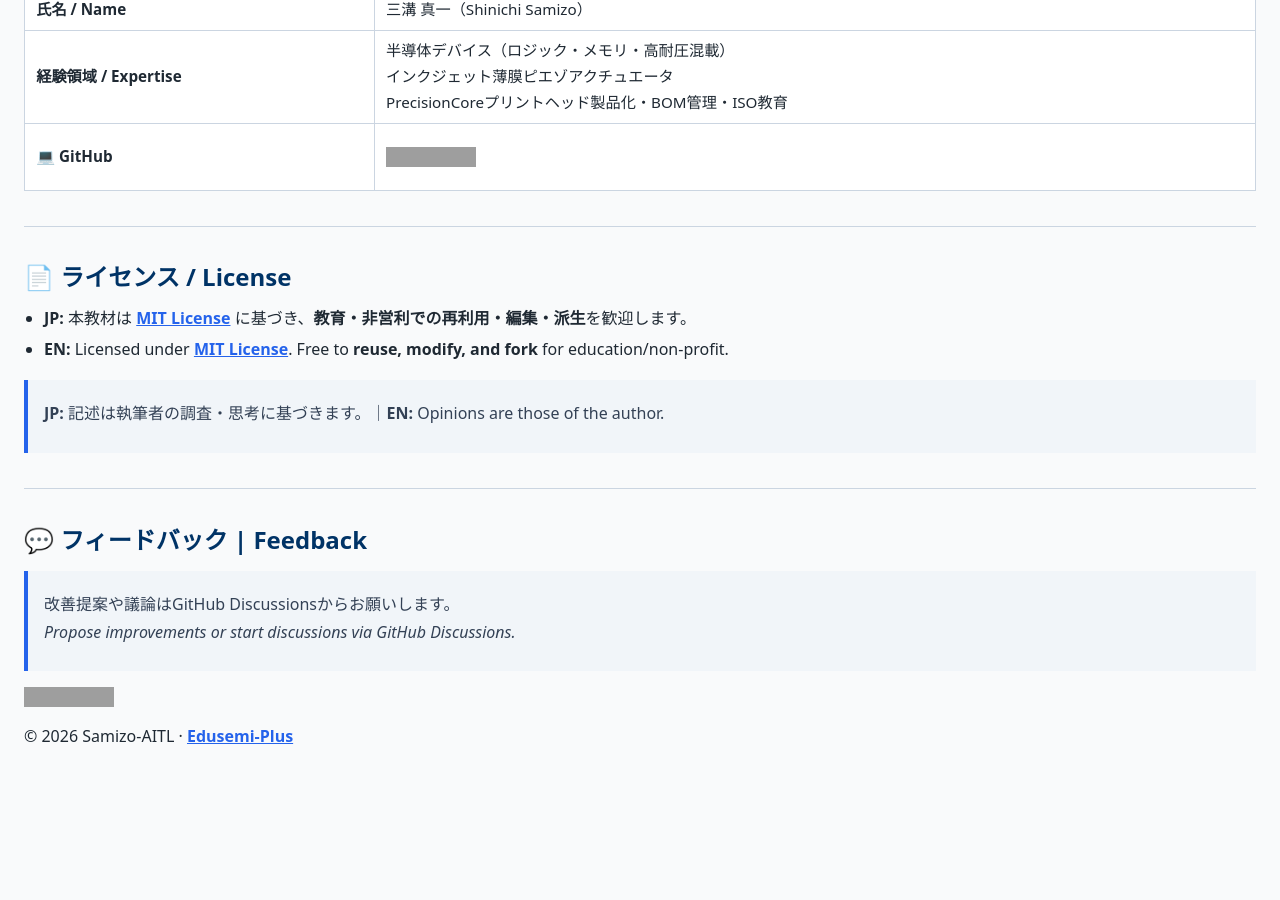
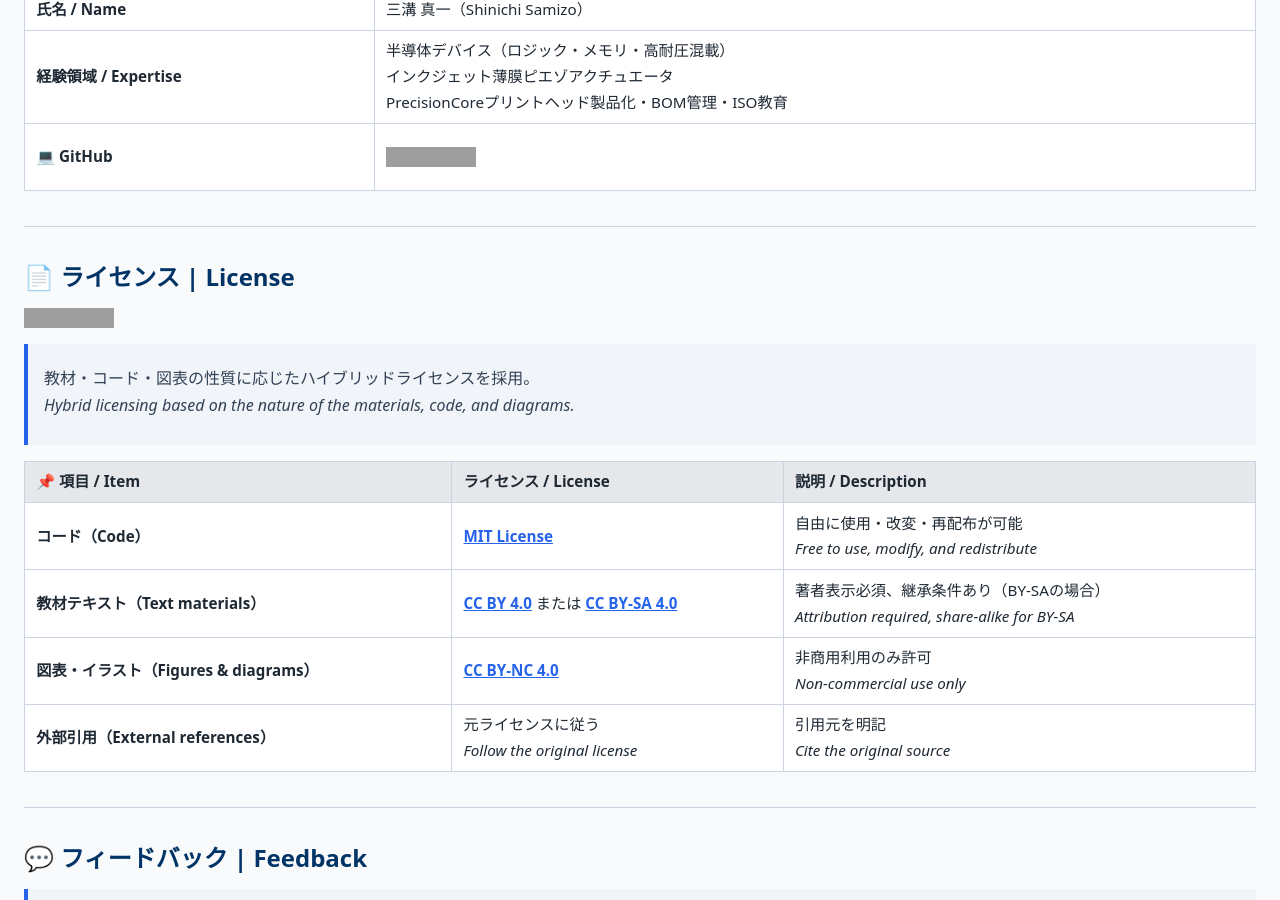
Before and after one commit to Samizo-AITL/Edusemi-Plus, a Jekyll site: the page built from index.md, in a window 1280 px wide and 900 px high, scrolled down 2875 px. Built offline with Jekyll 4.4.1, drawn with Linux system fonts in a browser that asks for light colours; before the commit the page ends 3642 px from its top, so only the background shows below that; grey boxes are pictures that could not be loaded.

Commit message:
Update index.md

```diff
--- a/index.md
+++ b/index.md
@@ -6,7 +6,7 @@
 # ➕ **Edusemi-Plus｜Edusemi-v4xを拡張する半導体応用教材シリーズ**
 *Edusemi-Plus: An applied extension of Edusemi-v4x for understanding semiconductor technologies*
 
-[![Samizo-AITLポータルサイトに戻る](https://img.shields.io/badge/Samizo--AITL%20ポータルサイトに戻る-brightgreen)](https://samizo-aitl.github.io/) [![MIT License](https://img.shields.io/badge/license-MIT-blue.svg)](LICENSE)
+[![Samizo-AITLポータルサイトに戻る](https://img.shields.io/badge/Samizo--AITL%20ポータルサイトに戻る-brightgreen)](https://samizo-aitl.github.io/) [![Hybrid License](https://img.shields.io/badge/license-Hybrid-blueviolet)](https://samizo-aitl.github.io/Edusemi-Plus/#-ライセンス--license)
 
 ---
 
@@ -93,12 +93,17 @@
 
 ---
 
-## 📄 **ライセンス / License**
+## 📄 **ライセンス | License**
+[![Hybrid License](https://img.shields.io/badge/license-Hybrid-blueviolet)](https://samizo-aitl.github.io/Edusemi-Plus/#-ライセンス--license)
+> 教材・コード・図表の性質に応じたハイブリッドライセンスを採用。
+> *Hybrid licensing based on the nature of the materials, code, and diagrams.*
 
-- **JP:** 本教材は [**MIT License**](https://opensource.org/licenses/MIT) に基づき、**教育・非営利での再利用・編集・派生**を歓迎します。
-- **EN:** Licensed under **[MIT License](https://opensource.org/licenses/MIT)**. Free to **reuse, modify, and fork** for education/non-profit.
-
-> **JP:** 記述は執筆者の調査・思考に基づきます。｜**EN:** Opinions are those of the author.
+| 📌 項目 / Item | ライセンス / License | 説明 / Description |
+|------|------|------|
+| **コード（Code）** | [**MIT License**](https://opensource.org/licenses/MIT) | 自由に使用・改変・再配布が可能<br>*Free to use, modify, and redistribute* |
+| **教材テキスト（Text materials）** | [**CC BY 4.0**](https://creativecommons.org/licenses/by/4.0/) または [**CC BY-SA 4.0**](https://creativecommons.org/licenses/by-sa/4.0/) | 著者表示必須、継承条件あり（BY-SAの場合）<br>*Attribution required, share-alike for BY-SA* |
+| **図表・イラスト（Figures & diagrams）** | [**CC BY-NC 4.0**](https://creativecommons.org/licenses/by-nc/4.0/) | 非商用利用のみ許可<br>*Non-commercial use only* |
+| **外部引用（External references）** | 元ライセンスに従う<br>*Follow the original license* | 引用元を明記<br>*Cite the original source* |
 
 ---
 
```
